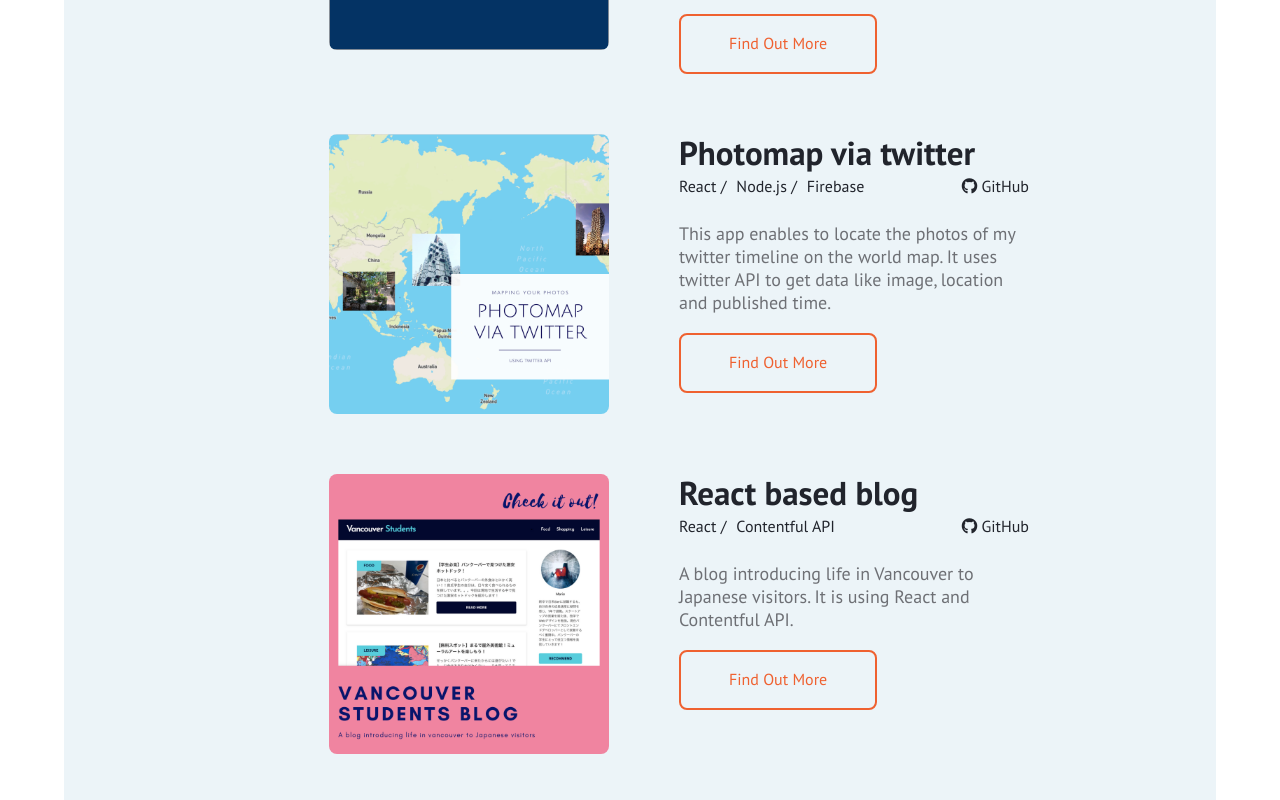
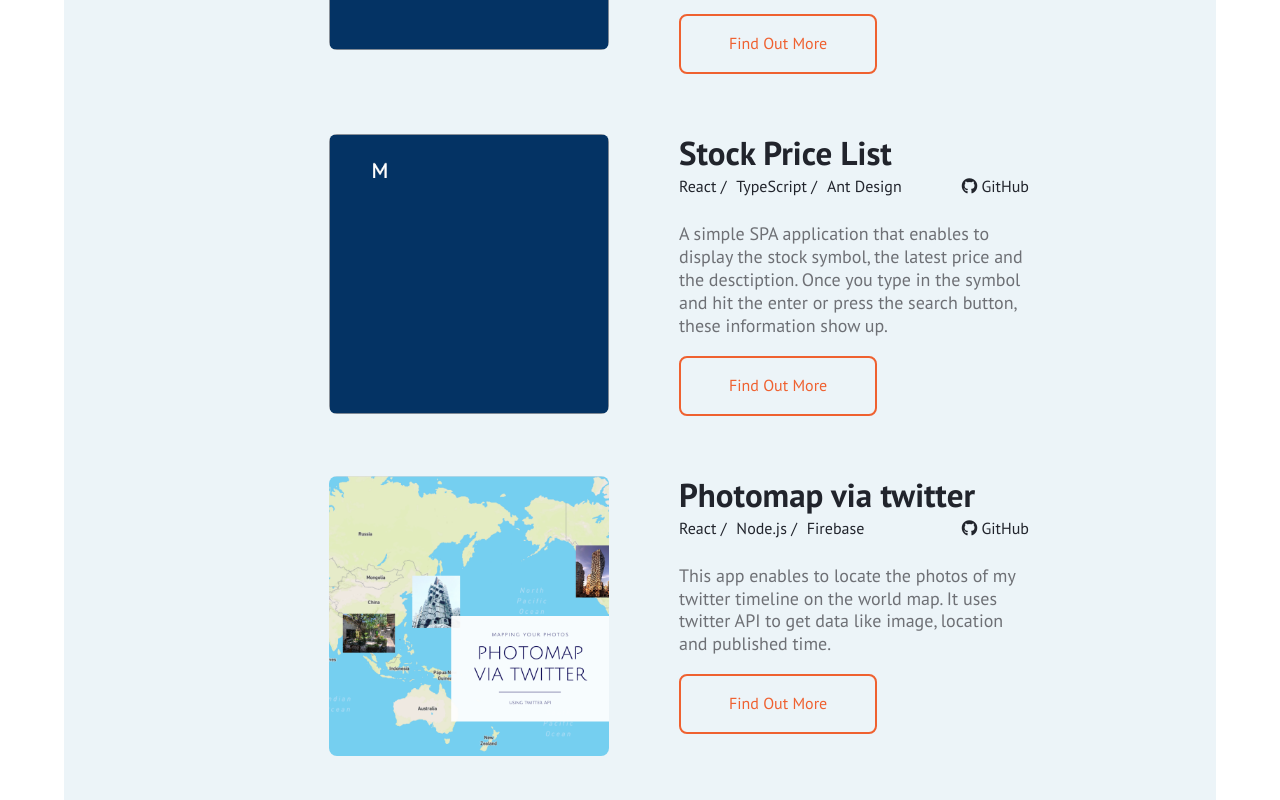
Before and after one commit to marieooq/react_portfolio, a React (Create React App) app: page / in a window 1280 px wide. Shown: the part 780-1580 px from the top of the page. Built offline with nearby package versions, Linux system fonts and the light colour scheme; a web font is replaced by a local one.

Commit message:
add stock price list section

```diff
--- a/src/pages/home/HomeContents.jsx
+++ b/src/pages/home/HomeContents.jsx
@@ -34,6 +34,15 @@ class HomeContents extends React.Component {
         url: '/works/msgif'
       },
       {
+        image: MessageGif_image,
+        title: 'Stock Price List',
+        stack: ['React', 'TypeScript', 'Ant Design'],
+        gitHub: 'https://github.com/marieooq/stock-price-list',
+        description:
+          'A simple SPA application that enables to display the stock symbol, the latest price and the desctiption. Once you type in the symbol and hit the enter or press the search button, these information show up.',
+        url: '/works/msgif'
+      },
+      {
         image: Photomap_image,
         title: 'Photomap via twitter',
         stack: ['React', 'Node.js', 'Firebase'],
```
